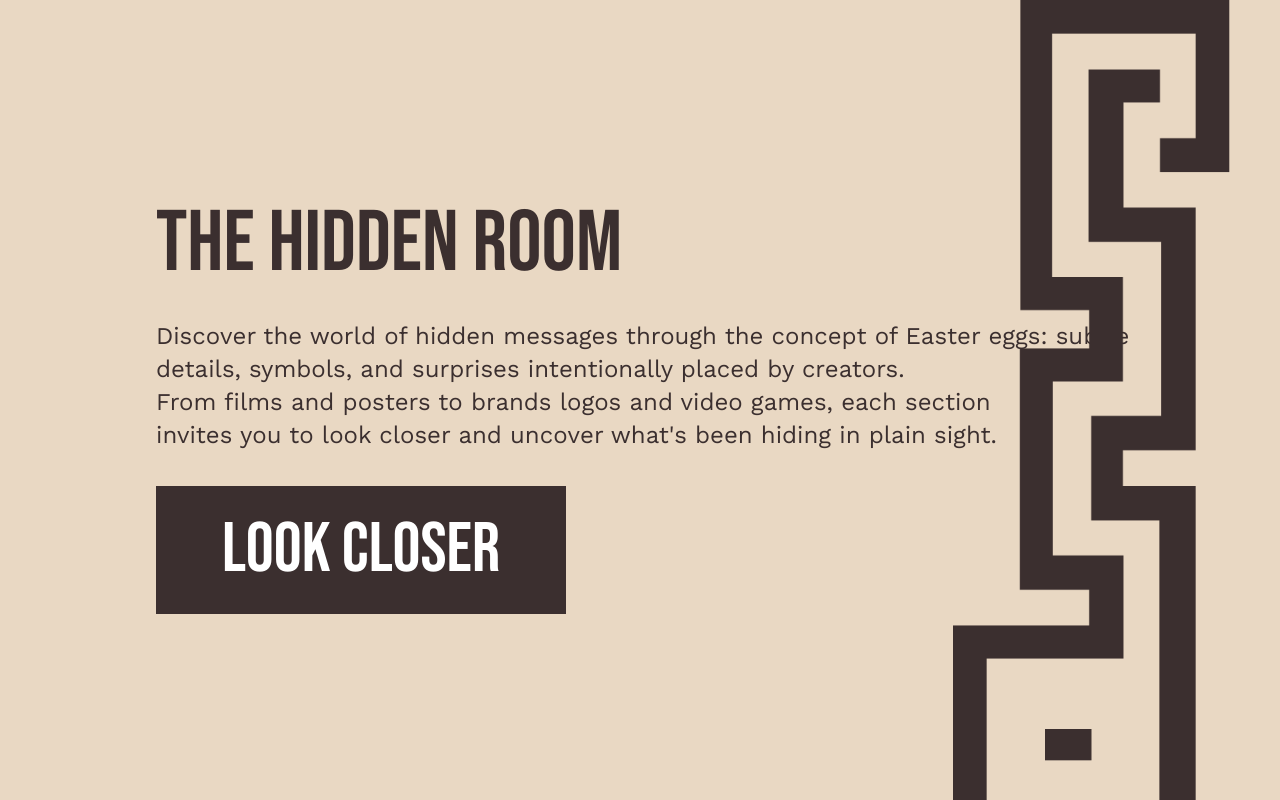
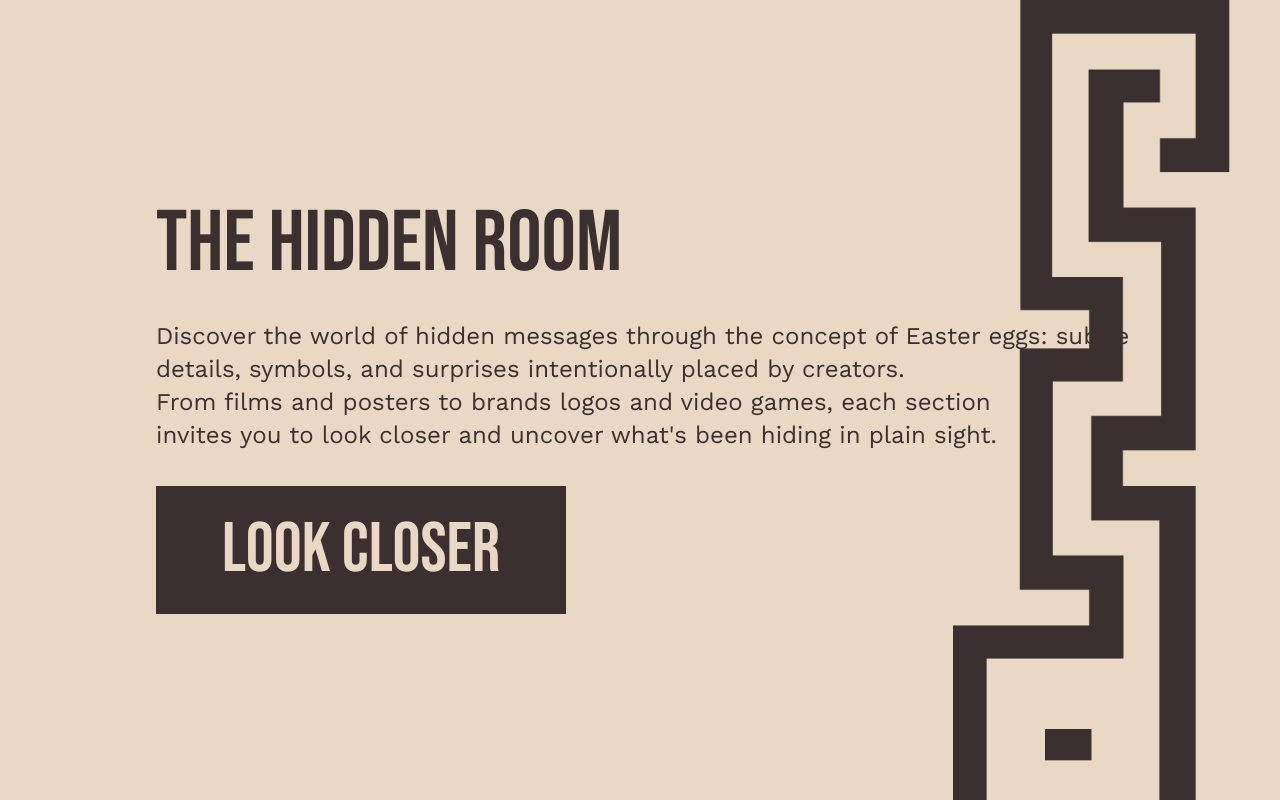
Before and after one commit to Orel7777/3D-Room-Project, a React (Vite) app: page / in a window 1280 px wide. Built offline with nearby package versions, Linux system fonts and the light colour scheme.

Commit message:
group+butoon

```diff
--- a/src/components/HomePage.jsx
+++ b/src/components/HomePage.jsx
@@ -7,7 +7,7 @@ const HomePage = ({ onLookCloser }) => {
     width: '410px',
     height: '128px',
     background: hover ? '#FFFFFF' : '#3B2F2F',
-    color: hover ? '#3B2F2F' : '#FFFFFF',
+    color: hover ? '#3B2F2F' : '#e9d8c3',
     fontFamily: 'Bebas Neue, Arial, sans-serif',
     fontWeight: 400,
     fontSize: '70px',
```
